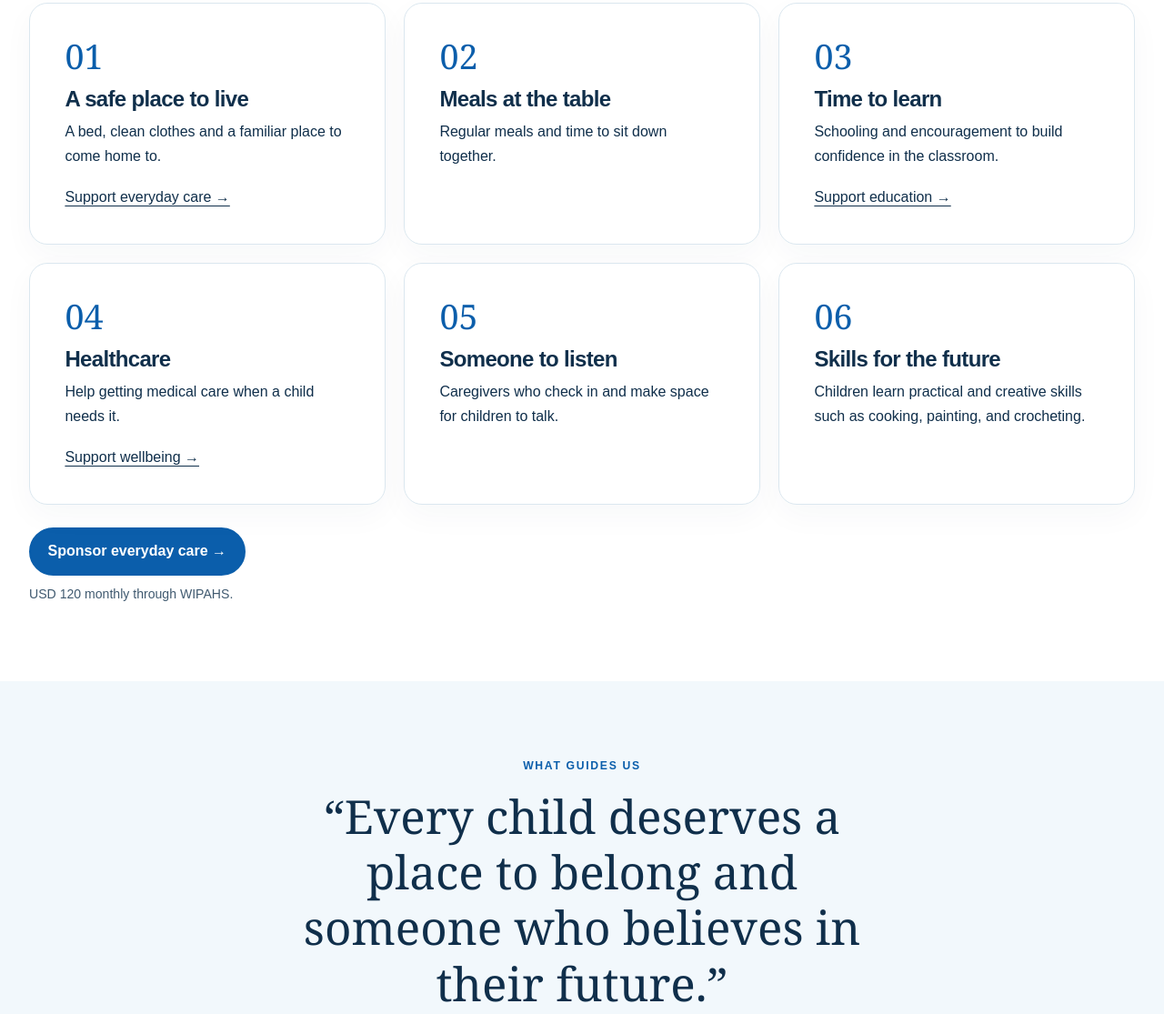
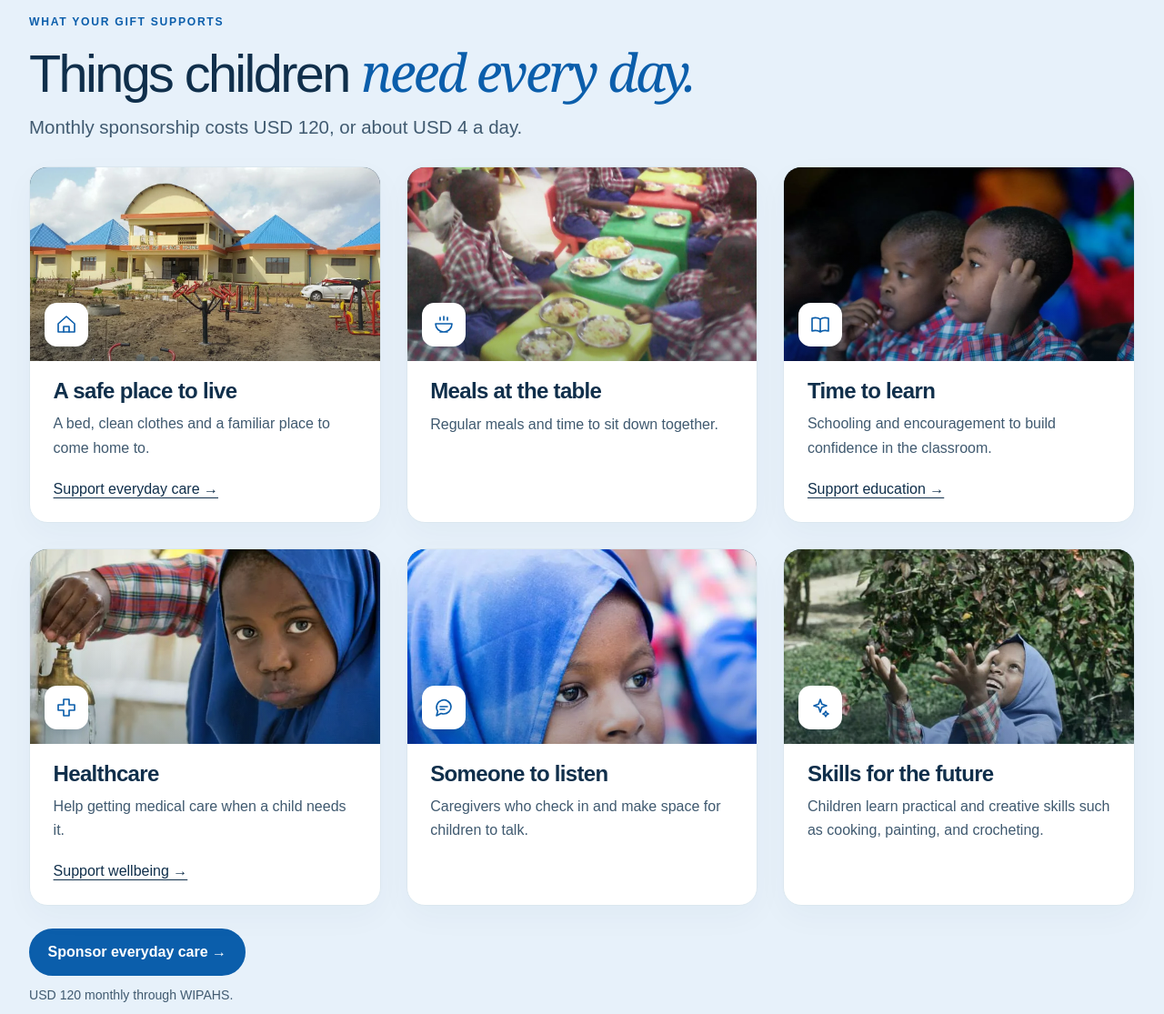
Before and after one commit to RVcreator/HOP-Website, a plain HTML site: page docs/index.html in a window 1280 px wide. Shown: the part 2044-3159 px from the top of the page at 91% size. Drawn offline with Linux system fonts and the light colour scheme.

Commit message:
Add photography to sponsorship and everyday care sections

```diff
--- a/docs/index.html
+++ b/docs/index.html
@@ -77,7 +77,6 @@ header .btn{font-size:.87rem;padding-inline:.85rem;white-space:nowrap}
 .amount{font:400 clamp(2.75rem,6vw,5.2rem)/1 Georgia,serif;display:block;margin:.35rem 0}
 .grid{margin-top:1.6rem}
 .card p:last-child{margin-bottom:0}
-.number{font:400 2.35rem/1 Georgia,serif;color:var(--blue);display:block;margin-bottom:1rem}
 .feature{overflow:hidden;border-radius:1.25rem;aspect-ratio:5/4;object-fit:cover}
 
 .filters,.actions,.preset{display:flex;gap:.75rem;align-items:end;flex-wrap:wrap;margin-block:1rem}
@@ -136,6 +135,39 @@ dialog img{max-height:64dvh;object-fit:contain;background:var(--mist)}
  @keyframes arrive{from{opacity:.7;transform:translateY(14px)}to{opacity:1;transform:none}}
 }
 @media(prefers-reduced-motion:reduce){html{scroll-behavior:auto}}
+
+.sponsor-feature{position:relative;isolation:isolate;display:grid;align-items:center;min-height:clamp(25rem,48vw,37rem);color:white;background:var(--navy)}
+.sponsor-portrait,.sponsor-feature::after{position:absolute;inset:0;width:100%;height:100%;z-index:-1}
+.sponsor-portrait{object-fit:cover;object-position:68% 45%;z-index:-2}
+.sponsor-feature::after{content:'';background:linear-gradient(90deg,#0c263fee 0%,#0c263fcc 36%,#0c263f26 73%)}
+.sponsor-feature h2{max-width:12ch}
+.sponsor-feature h2 em,.sponsor-feature .kicker{color:#d9f3ff}
+.sponsor-feature .copy,.sponsor-feature .small{color:#edf6ff;max-width:26rem}
+.sponsor-feature .profile-image + h3,.sponsor-feature #profile-grid .card{color:var(--navy)}
+.sponsor-feature :focus-visible{outline-color:#c5edff}
+.needs{background:#e7f1fa}
+.needs-grid{gap:clamp(1.1rem,2.4vw,1.75rem)}
+.need-card{padding:0;overflow:hidden;display:flex;flex-direction:column}
+.need-media{position:relative;isolation:isolate;overflow:hidden;aspect-ratio:1.8;background:var(--navy)}
+.need-media img{width:100%;height:100%;object-fit:cover}
+.need-media::after{content:'';position:absolute;inset:0;background:linear-gradient(0deg,#102f4b47,transparent 55%);pointer-events:none}
+.need-icon{position:absolute;z-index:1;left:1rem;bottom:1rem;width:3rem;height:3rem;display:grid;place-items:center;border-radius:.85rem;background:white;color:var(--blue);box-shadow:0 3px 14px #102f4b45}
+.need-icon svg{width:1.5rem;height:1.5rem}
+.need-content{padding:1.25rem clamp(1.1rem,2.5vw,1.6rem) 1.45rem;display:flex;flex-direction:column;flex:1}
+.need-content p{color:var(--body)}
+.need-content a{margin-top:auto;align-self:start}
+@media(max-width:42rem){
+ .sponsor-feature{align-items:end;min-height:32rem;padding-top:14rem}
+ .sponsor-portrait{object-position:63% 35%}
+ .sponsor-feature::after{background:linear-gradient(0deg,#0c263f 0%,#0c263fe8 30%,#0c263f21 73%)}
+}
+@media(prefers-reduced-motion:no-preference){
+ .need-media img{transition:transform .55s ease}
+ .need-card:focus-within .need-media img{transform:scale(1.045)}
+}
+@media(hover:hover) and (prefers-reduced-motion:no-preference){
+ .need-card:hover .need-media img{transform:scale(1.045)}
+}
 </style>
 </head>
 <body>
@@ -192,7 +224,8 @@ dialog img{max-height:64dvh;object-fit:contain;background:var(--mist)}
   </aside>
 </section>
 
-<section id="sponsor" class="tone block">
+<section id="sponsor" class="sponsor-feature block">
+  <img class="sponsor-portrait" src="assets/sponsor-portrait.webp" alt="" loading="lazy">
   <div class="wrap">
     <span class="kicker">Find a sponsorship</span>
     <h2>Make care <em>part of every day.</em></h2>
@@ -204,23 +237,43 @@ dialog img{max-height:64dvh;object-fit:contain;background:var(--mist)}
     </div>
     <p id="profile-status" role="status" class="small" hidden></p>
     <div id="profile-grid" class="grid" hidden></div>
-    <div class="cta"><a class="btn" href="#give" data-sponsor data-match="team">Ask about matching <span aria-hidden="true">→</span></a><span class="small">The team can explain how matching works.</span></div>
+    <div class="cta"><a class="btn" href="#give" data-sponsor data-match="team">Ask about matching <span aria-hidden="true">→</span></a></div>
   </div>
 </section>
 
-<section id="work" class="wrap block">
+<section id="work" class="needs block">
+  <div class="wrap">
   <span class="kicker">What your gift supports</span>
   <h2>Things children <em>need every day.</em></h2>
   <p class="copy lead">Monthly sponsorship costs USD 120, or about USD 4 a day.</p>
-  <div class="grid">
-    <article class="card"><span class="number" aria-hidden="true">01</span><h3>A safe place to live</h3><p>A bed, clean clothes and a familiar place to come home to.</p><a href="#give" data-cause="Everyday care">Support everyday care →</a></article>
-    <article class="card"><span class="number" aria-hidden="true">02</span><h3>Meals at the table</h3><p>Regular meals and time to sit down together.</p></article>
-    <article class="card"><span class="number" aria-hidden="true">03</span><h3>Time to learn</h3><p>Schooling and encouragement to build confidence in the classroom.</p><a href="#give" data-cause="Education">Support education →</a></article>
-    <article class="card"><span class="number" aria-hidden="true">04</span><h3>Healthcare</h3><p>Help getting medical care when a child needs it.</p><a href="#give" data-cause="Health and wellbeing">Support wellbeing →</a></article>
-    <article class="card"><span class="number" aria-hidden="true">05</span><h3>Someone to listen</h3><p>Caregivers who check in and make space for children to talk.</p></article>
-    <article class="card"><span class="number" aria-hidden="true">06</span><h3>Skills for the future</h3><p>Children learn practical and creative skills such as cooking, painting, and crocheting.</p></article>
+  <div class="grid needs-grid">
+    <article class="card need-card"><div class="need-media">
+      <img src="assets/need-home.webp" alt="" loading="lazy" style="object-position:50% 40%">
+      <span class="need-icon" aria-hidden="true"><svg viewBox="0 0 24 24" fill="none" stroke="currentColor" stroke-width="1.65" stroke-linecap="round" stroke-linejoin="round"><path d="m3 11 9-8 9 8v9H3z"/><path d="M9 20v-6h6v6"/></svg></span>
+    </div><div class="need-content"><h3>A safe place to live</h3><p>A bed, clean clothes and a familiar place to come home to.</p><a href="#give" data-cause="Everyday care">Support everyday care →</a></div></article>
+    <article class="card need-card"><div class="need-media">
+      <img src="assets/need-meals.webp" alt="" loading="lazy" style="object-position:50% 68%">
+      <span class="need-icon" aria-hidden="true"><svg viewBox="0 0 24 24" fill="none" stroke="currentColor" stroke-width="1.65" stroke-linecap="round" stroke-linejoin="round"><path d="M3 11h18a9 9 0 0 1-18 0Zm5 9h8M8 7V4m4 3V3m4 4V4"/></svg></span>
+    </div><div class="need-content"><h3>Meals at the table</h3><p>Regular meals and time to sit down together.</p></div></article>
+    <article class="card need-card"><div class="need-media">
+      <img src="assets/need-learning.webp" alt="" loading="lazy" style="object-position:58% 38%">
+      <span class="need-icon" aria-hidden="true"><svg viewBox="0 0 24 24" fill="none" stroke="currentColor" stroke-width="1.65" stroke-linecap="round" stroke-linejoin="round"><path d="M12 6c-3-2-6-2-9-1v14c3-1 6-1 9 1 3-2 6-2 9-1V5c-3-1-6-1-9 1Zm0 0v14"/></svg></span>
+    </div><div class="need-content"><h3>Time to learn</h3><p>Schooling and encouragement to build confidence in the classroom.</p><a href="#give" data-cause="Education">Support education →</a></div></article>
+    <article class="card need-card"><div class="need-media">
+      <img src="assets/need-health.webp" alt="" loading="lazy" style="object-position:50% 30%">
+      <span class="need-icon" aria-hidden="true"><svg viewBox="0 0 24 24" fill="none" stroke="currentColor" stroke-width="1.65" stroke-linecap="round" stroke-linejoin="round"><path d="M9 3h6v6h6v6h-6v6H9v-6H3V9h6z"/></svg></span>
+    </div><div class="need-content"><h3>Healthcare</h3><p>Help getting medical care when a child needs it.</p><a href="#give" data-cause="Health and wellbeing">Support wellbeing →</a></div></article>
+    <article class="card need-card"><div class="need-media">
+      <img src="assets/need-listening.webp" alt="" loading="lazy" style="object-position:52% 54%">
+      <span class="need-icon" aria-hidden="true"><svg viewBox="0 0 24 24" fill="none" stroke="currentColor" stroke-width="1.65" stroke-linecap="round" stroke-linejoin="round"><path d="M20 11a8 8 0 0 1-8 8c-1 0-2-.2-3-.5L4 21l1.4-4.8A8 8 0 1 1 20 11Z"/><path d="M8 11h8m-8 3h5"/></svg></span>
+    </div><div class="need-content"><h3>Someone to listen</h3><p>Caregivers who check in and make space for children to talk.</p></div></article>
+    <article class="card need-card"><div class="need-media">
+      <img src="assets/need-skills.webp" alt="" loading="lazy" style="object-position:55% 71%">
+      <span class="need-icon" aria-hidden="true"><svg viewBox="0 0 24 24" fill="none" stroke="currentColor" stroke-width="1.65" stroke-linecap="round" stroke-linejoin="round"><path d="M12 3 13.8 8.2 19 10l-5.2 1.8L12 17l-1.8-5.2L5 10l5.2-1.8L12 3Zm6 13 1 2 2 1-2 1-1 2-1-2-2-1 2-1 1-2Z"/></svg></span>
+    </div><div class="need-content"><h3>Skills for the future</h3><p>Children learn practical and creative skills such as cooking, painting, and crocheting.</p></div></article>
   </div>
   <div class="cta"><a class="btn" href="#give" data-sponsor>Sponsor everyday care →</a><span class="small">USD 120 monthly through WIPAHS.</span></div>
+  </div>
 </section>
 
 <section class="tone block values" aria-labelledby="values-title">
```
Also changed, not shown: docs/assets/need-health.webp (added), docs/assets/need-home.webp (added), docs/assets/need-learning.webp (added), docs/assets/need-listening.webp (added), docs/assets/need-meals.webp (added), docs/assets/need-skills.webp (added), docs/assets/sponsor-portrait.webp (added).
